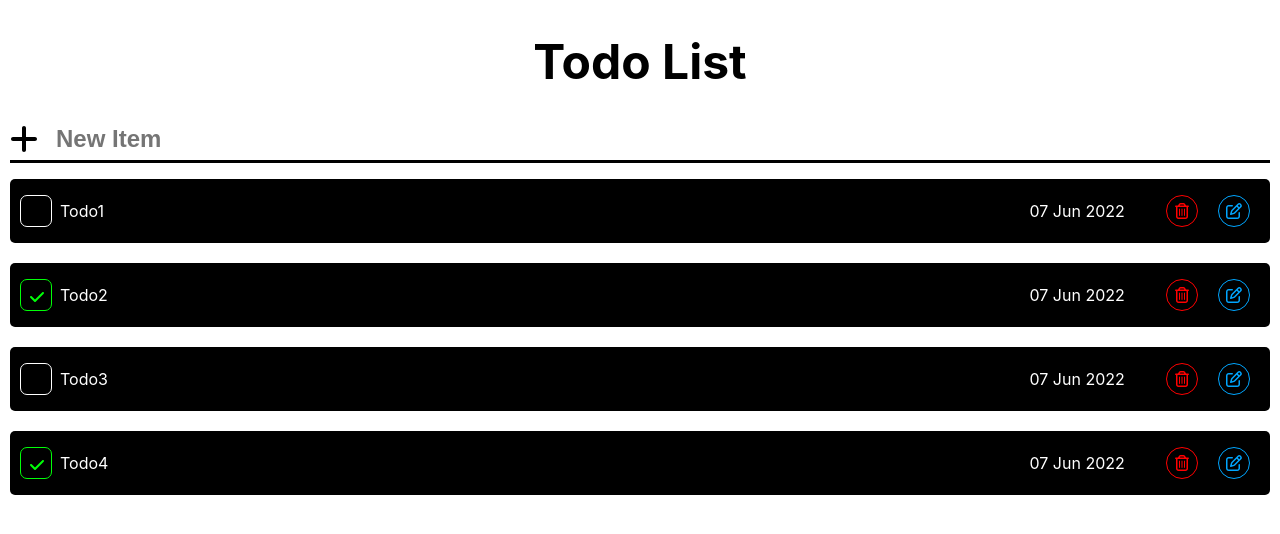
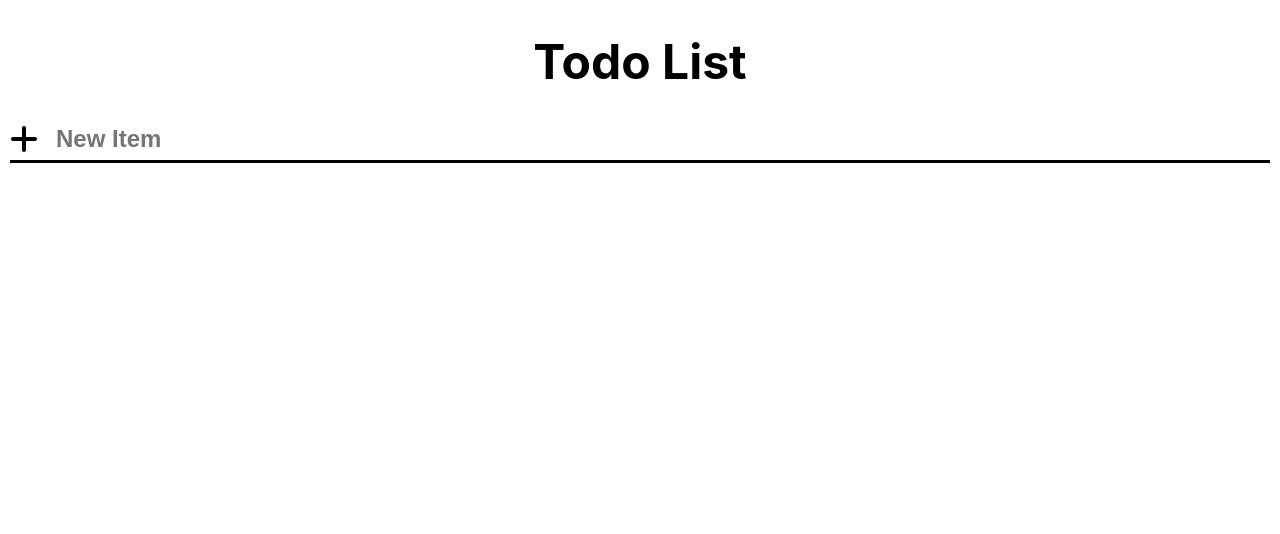
Before and after one commit to CeylinC/React-To-Do, a React (Create React App) app in the folder todo/: page / in a window 1280 px wide. Shown: the top 534 px of the page. Built offline with nearby package versions, Linux system fonts and the light colour scheme.

Commit message:
feat: connect local storage

```diff
--- a/todo/src/App.tsx
+++ b/todo/src/App.tsx
@@ -1,42 +1,46 @@
-import React from 'react';
+import React, { useState, useEffect } from 'react';
 import './App.css';
 import ListItem from './components/list-item/ListItem';
 import AddListItem from './components/add-list-item/AddListItem';
 
-const todoList : {mission: string, date: string, isDone: boolean}[] = [
-  {
-    mission: "Todo1",
-    date: "07 Jun 2022",
-    isDone: false
-  },
-  {
-    mission: "Todo2",
-    date: "07 Jun 2022",
-    isDone: true
-  },
-  {
-    mission: "Todo3",
-    date: "07 Jun 2022",
-    isDone: false
-  },
-  {
-    mission: "Todo4",
-    date: "07 Jun 2022",
-    isDone: true
-  },
-];
+function App() {
+  let [todoArray, setTodoArray] = useState<{mission: string, id: number, isDone: boolean, date: string}[]>([]);
 
+  useEffect(() => {
+		for(let i = 0; i < localStorage.length; i++){
+      setTodoArray((prev) => [...prev, JSON.parse(localStorage.getItem(localStorage.key(i)!)!)]);
+    }
+	}, []);
 
-function App() {
+  useEffect(() => {
+    console.log("aa");
+      todoArray.map((item, index) => (
+        <ListItem todoitem={item} key={item.id} onDelete={() => deleteTodoItem(index, item.id,)}/>
+  ))}, [todoArray]);
+
+  const deleteTodoItem = (index: number, id: number) => {
+    setTodoArray((prev) => {
+      const updateArray = [...prev];
+      updateArray.splice(index, 1);
+      return updateArray;
+    });
+    localStorage.removeItem(`${id}`);
+  }
+
+  const createTodoItem = (item : {mission: string, id: number, isDone: boolean, date: string}) => {
+    setTodoArray([...todoArray, item]);
+  }
+
   return (
     <div className="app">
       <h1>Todo List</h1>
-      <AddListItem />
+      <AddListItem onCreate={(item : {mission: string, id: number, isDone: boolean, date: string}) => createTodoItem(item)}/>
       <ul className='todo-list'>
-      {
-        todoList.map((item, i) => (<ListItem {...item} key={i}></ListItem>))
-      }
-    </ul>
+        {
+          todoArray.map((item, index) => (
+              <ListItem todoitem={item} key={item.id} onDelete={() => deleteTodoItem(index, item.id)}/>
+  ))}
+      </ul>
     </div>
   );
 }
--- a/todo/src/components/add-list-item/AddListItem.tsx
+++ b/todo/src/components/add-list-item/AddListItem.tsx
@@ -1,26 +1,32 @@
 import { faPlus } from '@fortawesome/free-solid-svg-icons';
 import { FontAwesomeIcon } from '@fortawesome/react-fontawesome';
-import React, { useRef, useState } from 'react';
+import React, { useRef } from 'react';
 import './AddListItem.css';
 
-function AddListItem() {
+interface IPropType {
+    onCreate: (item: {mission: string, id: number, isDone: boolean, date: string}) => void
+}
+
+function AddListItem( {onCreate} : IPropType) {
     let inp = useRef<HTMLInputElement>(null);
 
     return (
     <div className="add-list-item">
-        <FontAwesomeIcon icon={faPlus} className='add-button' onClick={() => addListItem(inp.current?.value)} />
+        <FontAwesomeIcon icon={faPlus} className='add-button' onClick={() => {onCreate(addListItem(inp.current?.value!)!)}} />
         <input type="text" placeholder='New Item' ref={inp} />
     </div>
     );
 }
 
-function addListItem(value: string | undefined){
+function addListItem(value: string){
     if(value !== "") {
-        localStorage.setItem(findLastKey(), JSON.stringify({ mission: value, isDone: false, date: getDate()}));
+        let id = findLastKey();
+        localStorage.setItem(`${id}`, JSON.stringify({ mission: value, isDone: false, date: getDate(), id: id}));
+        return { mission: value, isDone: false, date: getDate(), id: id};
     }
 }
 
-function findLastKey() : string {
+function findLastKey() : number {
     let max = 0;
     for (let i = 0; i < localStorage.length; i++) {
         if (parseInt(localStorage.key(i)!) > max) {
@@ -28,7 +34,7 @@ function findLastKey() : string {
         }
     }
     console.log(max);
-    return `${max + 1}`;
+    return max + 1;
 }
 
 function getDate() : string{
--- a/todo/src/components/list-item/ListItem.tsx
+++ b/todo/src/components/list-item/ListItem.tsx
@@ -1,12 +1,21 @@
-import React, { useState } from 'react';
+import React, { useState, useEffect } from 'react';
 import './ListItem.css';
 import { FontAwesomeIcon } from '@fortawesome/react-fontawesome';
 import { faTrashCan, faPenToSquare } from '@fortawesome/free-regular-svg-icons';
 import { faCheck } from '@fortawesome/free-solid-svg-icons';
 
-function ListItem(todoitem : {mission: string, date: string, isDone: boolean}) {
+interface ListItemProps {
+  todoitem: {mission: string, date: string, isDone: boolean, id: number};
+  onDelete: () => void;
+}
+
+function ListItem({todoitem, onDelete } : ListItemProps) {
   const[todo, setTodo] = useState(todoitem);
   const[isUpdate, setUpdate] = useState(false);
+
+  useEffect(() => {
+    localStorage.setItem(`${todo.id}`, JSON.stringify(todo));
+  }, [todo]);
 
   return (
     <li className="list-item">
@@ -23,7 +32,7 @@ function ListItem(todoitem : {mission: string, date: string, isDone: boolean}) {
     }
     <div className="list-item-date">{todo.date}</div>
     <ul className="list-item-menu">
-        <li className="menu-item"><FontAwesomeIcon icon={faTrashCan} /></li>
+        <li className="menu-item"><FontAwesomeIcon icon={faTrashCan} onClick={onDelete}/></li>
         <li className="menu-item" onClick={() => setUpdate(true)}><FontAwesomeIcon icon={faPenToSquare} /></li>
     </ul>
     </li>
--- a/todo/src/index.tsx
+++ b/todo/src/index.tsx
@@ -8,9 +8,7 @@ const root = ReactDOM.createRoot(
   document.getElementById('root') as HTMLElement
 );
 root.render(
-  <React.StrictMode>
     <App />
-  </React.StrictMode>
 );
 
 // If you want to start measuring performance in your app, pass a function
```
